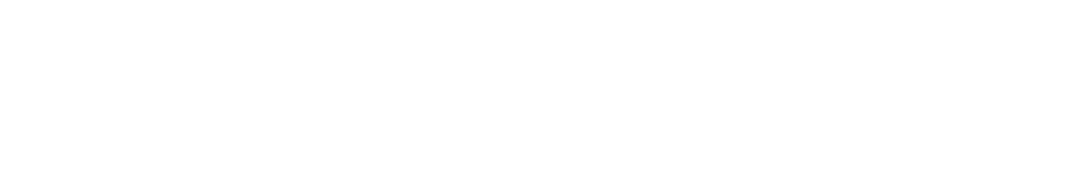
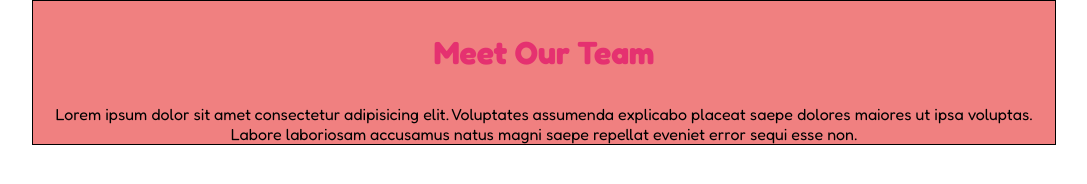
Before and after one commit to OttavioPaolini/html-css-float-cards, a plain HTML site: page index.html in a window 1280 px wide. Shown: the whole page, without its empty margins (96-1183 px from the left). Drawn offline with Linux system fonts and the light colour scheme.

Commit message:
inserimento titolo e paragrafo

```diff
--- a/css/style.css
+++ b/css/style.css
@@ -7,5 +7,21 @@
 
 /* Common */
 html{
-    font-family:fredoka,sans-serif;
+    font-family: 'Fredoka',sans-serif;
+    font-size: 100%;
 }
+
+/* Main */
+.container{
+    margin: 0 auto;
+    text-align: center;
+    width: 80%;
+    /* debug */
+    background-color: lightcoral;
+    border:1px solid black
+}
+
+h1{
+    color:#E53170;
+    padding: 2rem;
+}
--- a/index.html
+++ b/index.html
@@ -15,6 +15,13 @@
 <body>
 
     <main>
+        <div class="container">
+            <h1>Meet Our Team</h1>
+            <p>Lorem ipsum dolor sit amet consectetur adipisicing elit. Voluptates assumenda explicabo placeat saepe dolores maiores ut ipsa voluptas. Labore laboriosam accusamus natus magni saepe repellat eveniet error sequi esse non.</p>
+
+
+
+        </div>
 
     </main>
 
```
